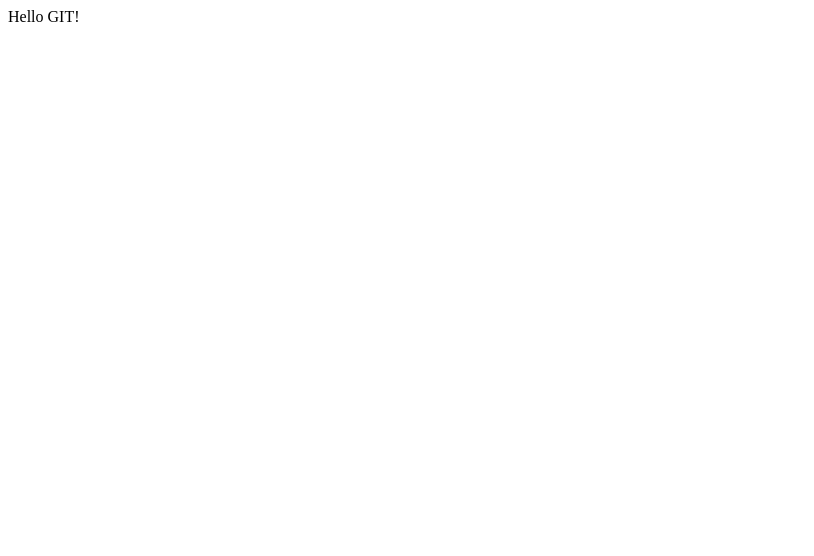
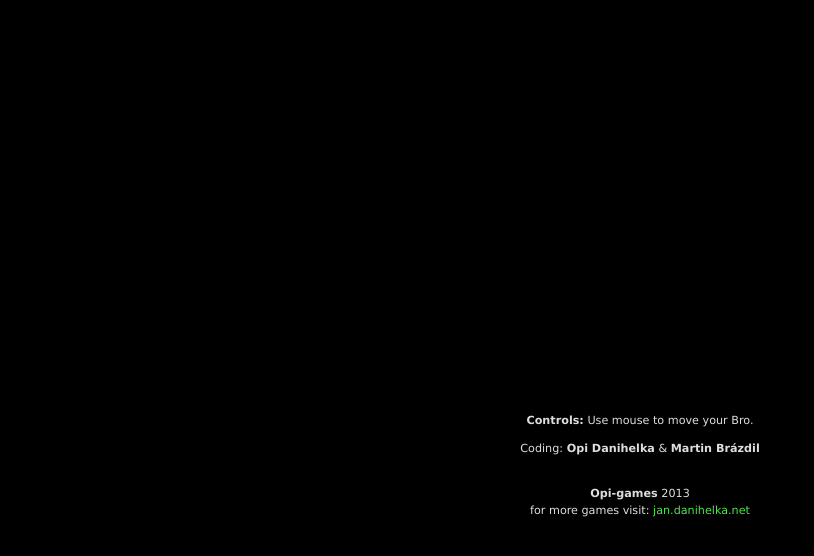
Before and after one commit to opicacek/bros, a plain HTML site: page client/index.html in a window 1280 px wide. Shown: the whole page, without its empty margins (0-814 px from the left). Drawn offline with Linux system fonts and the light colour scheme.

Commit message:
Siple server.

```diff
--- a/client/index.html
+++ b/client/index.html
@@ -1 +1,43 @@
-Hello GIT!
+<html>
+    <head>
+        <title>Bros</title>
+        <meta http-equiv="Content-Type" content="text/html; charset=utf-8" />
+    <style type="text/css">
+	body {
+			background-color: #000;
+			margin: 0px;
+			padding: 0px;
+			text-align: center;
+			font: 70%/1.5 Verdana, Tahoma, Arial, Helvetica, sans-serif;
+			color: #ddd;
+		}
+		canvas{
+			outline: 0;
+			border: 1px solid #000;
+			margin-left: auto;
+			margin-right: auto;
+		}
+		a {
+			color: #55DD55;
+			text-decoration: none;
+		}
+		a:hover {
+			color: #11AA11;
+		}
+		a img {
+			border: none;
+		}
+    </style>
+    </head>
+
+    <body onload="play()">
+        <canvas id="c" width="760" height="400" ></canvas>
+        <script type="text/javascript" src="js/main.js"></script>
+
+		<p><b>Controls:</b> Use mouse to move your Bro.</p>
+
+		<div>Coding: <b>Opi Danihelka</b> &amp <b>Martin Brázdil</b></div>
+        <p><br/><b>Opi-games</b> 2013<br/>for more games visit: <a href="http://jan.danihelka.net">jan.danihelka.net</a></p>
+
+    </body>
+</html>
```
Also changed, not shown: server/server.js (added, +7 -0 lines).
